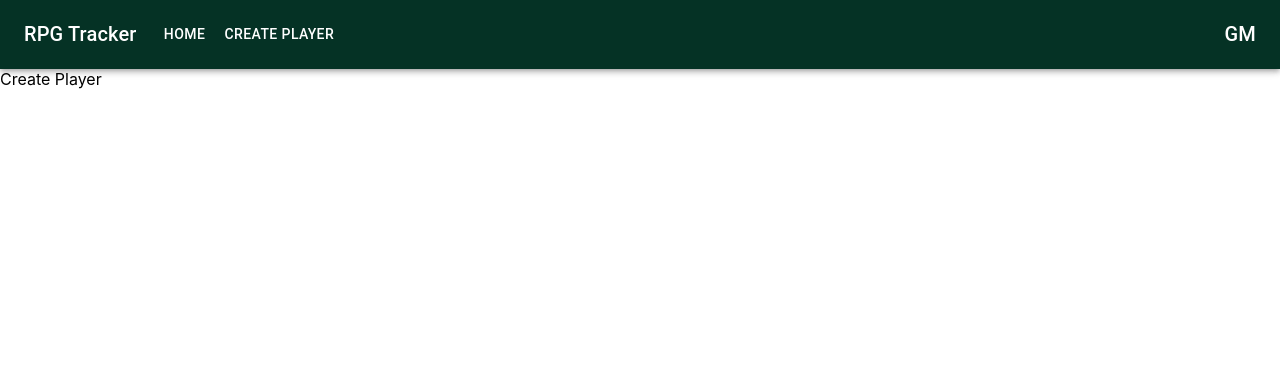
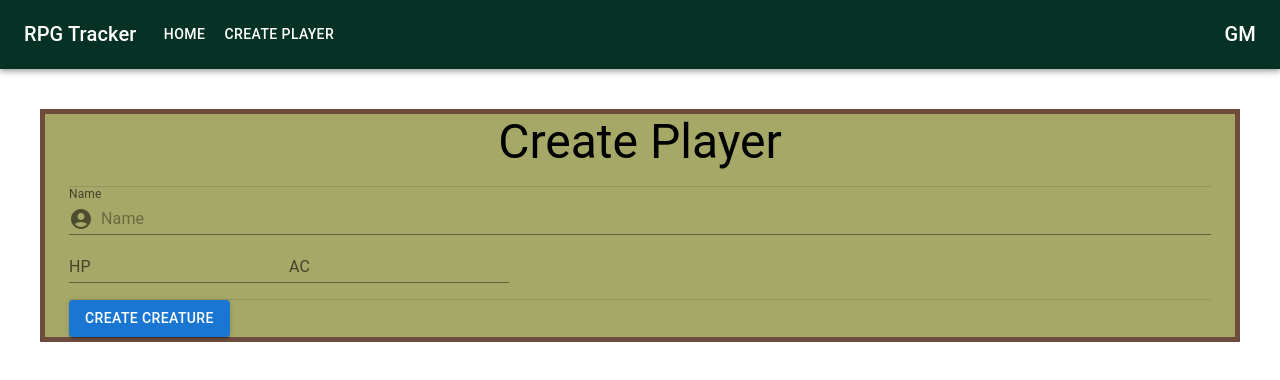
Before and after one commit to lchapmb/rpgTracker, a React (Create React App) app: page /create-player in a window 1280 px wide. Shown: the top 380 px of the page. Built offline with nearby package versions, Linux system fonts and the light colour scheme.

Commit message:
stareted om create creature form

```diff
--- a/src/components/CreatePlayer.tsx
+++ b/src/components/CreatePlayer.tsx
@@ -1,11 +1,69 @@
-import React from "react";
 import TopNav from "./navs/TopNav";
+
+// import Box from "@mui/material/Box";
+// import Container from "@mui/material/Container";
+import {
+  Typography,
+  Box,
+  Container,
+  Divider,
+  TextField,
+  InputAdornment,
+  Button,
+} from "@mui/material";
+import AccountCircle from "@mui/icons-material/AccountCircle";
 
 export default function CreatePlayer() {
   return (
     <>
       <TopNav />
-      <div>Create Player</div>
+      <Container className="homeContainer" maxWidth="lg">
+        <Box className="homeBox" sx={{ height: "auto" }}>
+          <Typography variant="h3" component="div" gutterBottom align="center">
+            Create Player
+          </Typography>
+        </Box>
+        <Divider />
+        <Box sx={{ maxWidth: "100%" }}>
+          <TextField
+            id="input-with-icon-textfield"
+            label="Name"
+            placeholder="Name"
+            fullWidth
+            InputProps={{
+              startAdornment: (
+                <InputAdornment position="start">
+                  <AccountCircle />
+                </InputAdornment>
+              ),
+            }}
+            variant="standard"
+          />
+          <Box
+            sx={{
+              maxWidth: "100%",
+              paddingBottom: 2,
+            }}
+          >
+            <TextField
+              id="input-with-icon-textfield"
+              label="HP"
+              placeholder="HP"
+              InputProps={{}}
+              variant="standard"
+            />
+            <TextField
+              id="input-with-icon-textfield"
+              label="AC"
+              placeholder="AC"
+              InputProps={{}}
+              variant="standard"
+            />
+          </Box>
+          <Divider />
+          <Button variant="contained">Create Creature</Button>
+        </Box>
+      </Container>
     </>
   );
 }
```
